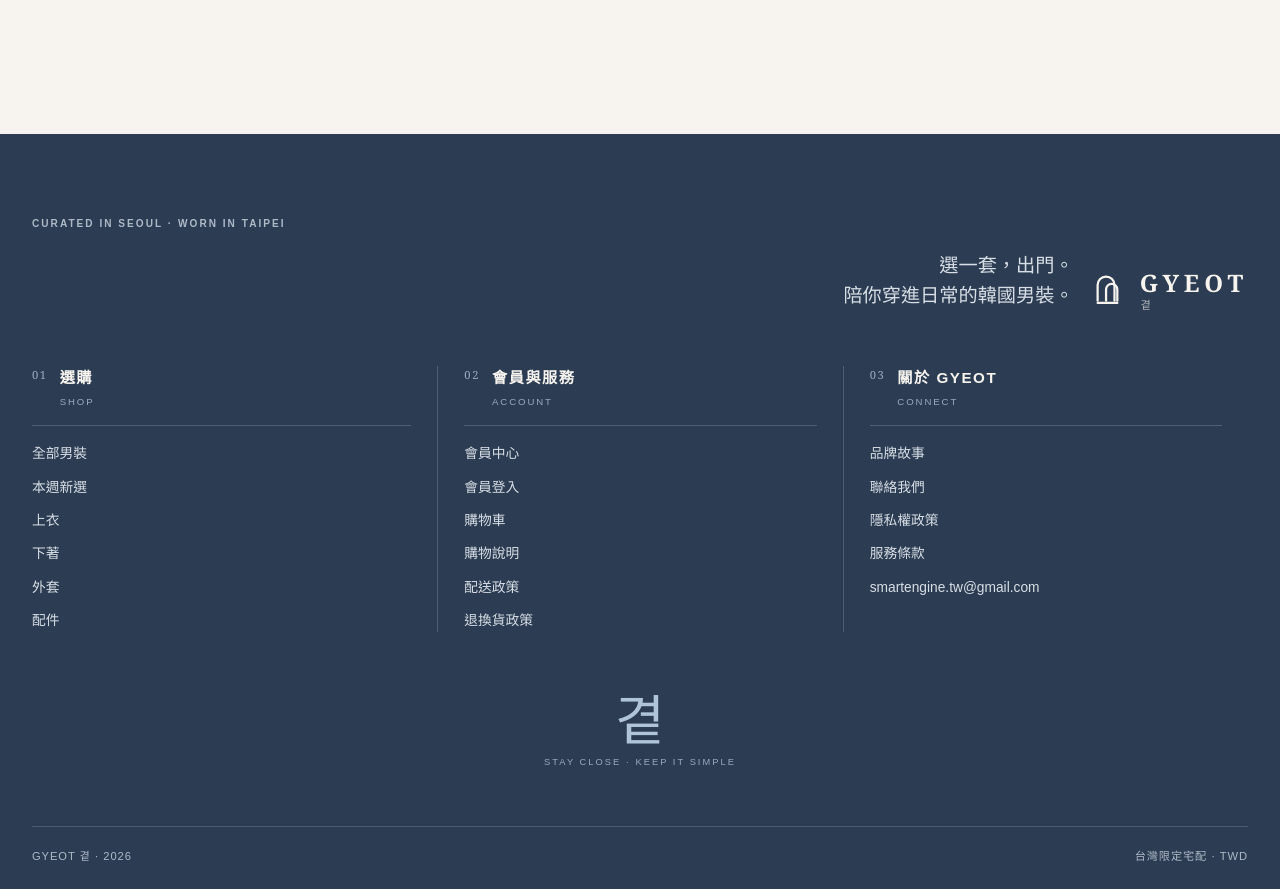
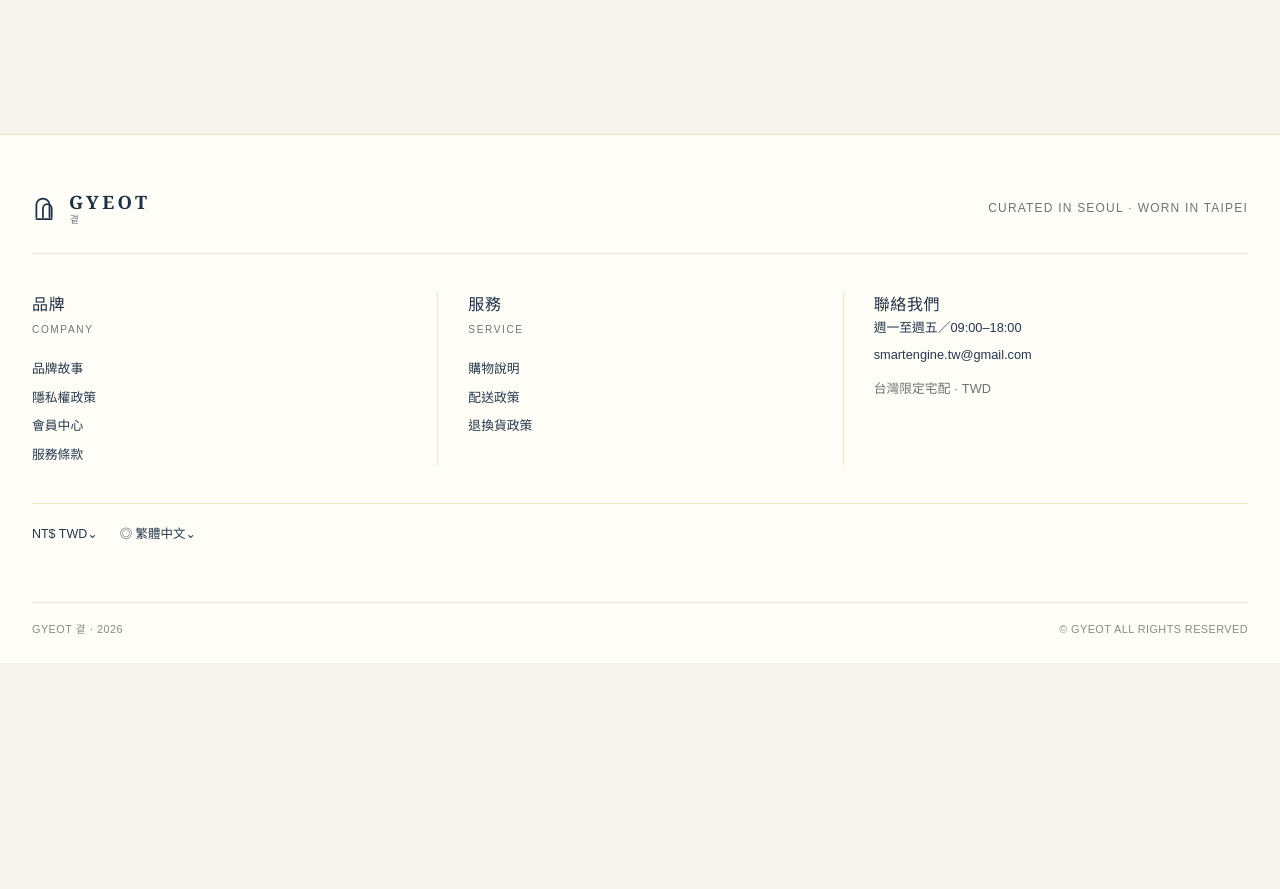
Before and after one commit to smartenginetw-oss/korean-selection-store, a Next.js app: page / in a window 1280 px wide. Shown: the part 2120-3009 px from the top of the page. After the commit the page ends 2783 px from the top, so only its background shows below. Built offline with nearby package versions, Linux system fonts and the light colour scheme; no server answers; the database is empty.

Commit message:
style: refresh storefront footer

```diff
--- a/src/components/store-footer.module.css
+++ b/src/components/store-footer.module.css
@@ -1,32 +1,27 @@
-.footer { margin-top: 72px; padding: 68px 0 24px; background: #2c3d53; color: #f7f4ef; }
-.inner { display: grid; gap: 56px; }
-.intro { display: grid; gap: 18px; }
-.intro :global(.eyebrow) { color: #aeb9c6; font-size: .63rem; letter-spacing: .2em; }
-.intro :global(.lockup) { width: fit-content; }
-.intro p { margin: 0; color: #d8dee5; font-family: Georgia, "Noto Serif TC", serif; font-size: 1.2rem; line-height: 1.55; }
-.columns { display: grid; gap: 38px; }
+.footer { margin-top: 72px; padding: 42px 0 24px; border-top: 1px solid #e9dfbc; background: #fffdf7; color: #1f3045; }
+.inner { display: grid; gap: 38px; }
+.footerBrand { display: flex; align-items: center; justify-content: space-between; gap: 20px; padding-bottom: 28px; border-bottom: 1px solid #eee5c9; }
+.footerBrand p { margin: 0; color: #6e7477; font-size: .75rem; letter-spacing: .1em; text-transform: uppercase; }
+.columns { display: grid; gap: 34px; }
 .column { min-width: 0; }
-.columnHeading { display: flex; gap: 12px; align-items: start; padding-bottom: 16px; border-bottom: 1px solid rgb(219 227 235 / 20%); }
-.columnHeading > span { color: #9baabd; font-family: Georgia, serif; font-size: .7rem; letter-spacing: .14em; }
-.columnHeading > div { display: grid; gap: 3px; }
-.columnHeading strong { color: #f7f4ef; font-size: .95rem; letter-spacing: .1em; }
-.columnHeading small { color: #9baabd; font-size: .6rem; letter-spacing: .2em; }
-.linkList { display: grid; gap: 11px; padding-top: 17px; }
-.linkList a { width: fit-content; color: #d8dee5; font-size: .86rem; transition: color 180ms ease, transform 180ms ease; }
-.linkList a:hover { color: white; transform: translateX(3px); }
-.signature { display: grid; justify-items: center; gap: 8px; padding-top: 4px; color: #9baabd; }
-.signature span { color: #afc4d8; font-family: Georgia, "Noto Serif TC", serif; font-size: 3.4rem; line-height: 1; }
-.signature small { font-size: .58rem; letter-spacing: .22em; }
-.bottom { display: flex; justify-content: space-between; gap: 16px; padding-top: 20px; border-top: 1px solid rgb(219 227 235 / 20%); color: #aeb9c6; font-size: .7rem; letter-spacing: .08em; }
+.columnHeading { display: grid; gap: 4px; margin-bottom: 20px; }
+.columnHeading strong, .column h2 { margin: 0; color: #1f3045; font-size: 1rem; font-weight: 500; letter-spacing: .04em; }
+.columnHeading small { color: #6e7477; font-size: .63rem; letter-spacing: .16em; }
+.linkList, .contact { display: grid; gap: 9px; }
+.linkList a, .contact p, .contact a, .contact span { margin: 0; color: #26384c; font-size: .8rem; line-height: 1.55; }
+.linkList a:hover, .contact a:hover { color: #9b7b4b; }
+.contact { gap: 7px; }
+.contact span { margin-top: 7px; color: #6e7477; }
+.meta { display: flex; flex-wrap: wrap; gap: 22px; padding: 20px 0; border-top: 1px solid #eee5c9; color: #26384c; font-size: .78rem; }
+.bottom { display: flex; justify-content: space-between; gap: 16px; padding-top: 18px; border-top: 1px solid #eee5c9; color: #8b8b86; font-size: .68rem; letter-spacing: .04em; }
 @media (min-width: 768px) {
-  .footer { padding-top: 82px; }
-  .intro { grid-template-columns: 1fr auto; align-items: end; }
-  .intro :global(.eyebrow) { grid-column: 1 / -1; }
-  .intro :global(.lockup) { grid-row: 2; }
-  .intro p { grid-row: 2; text-align: right; }
+  .footer { padding-top: 58px; }
   .columns { grid-template-columns: repeat(3, 1fr); gap: 0; }
-  .column { padding-inline: 26px; }
+  .column { padding-inline: 30px; }
   .column:first-child { padding-left: 0; }
-  .column + .column { border-left: 1px solid rgb(219 227 235 / 20%); }
+  .column + .column { border-left: 1px solid #eee5c9; }
 }
-@media (max-width: 560px) { .bottom { flex-direction: column; gap: 6px; } }
+@media (max-width: 560px) {
+  .footerBrand { align-items: start; flex-direction: column; }
+  .bottom { flex-direction: column; gap: 6px; }
+}
--- a/src/components/store-footer.tsx
+++ b/src/components/store-footer.tsx
@@ -3,19 +3,14 @@
 import type { StoreSettings } from "@/lib/store-settings";
 import styles from "./store-footer.module.css";
 
-const shopLinks = [
-  ["全部男裝", "/products"],
-  ["本週新選", "/products?sort=newest"],
-  ["上衣", "/products?category=tops"],
-  ["下著", "/products?category=bottoms"],
-  ["外套", "/products?category=outerwear"],
-  ["配件", "/products?category=accessories"],
+const companyLinks = [
+  ["品牌故事", "/about"],
+  ["隱私權政策", "/privacy"],
+  ["會員中心", "/account"],
+  ["服務條款", "/terms"],
 ] as const;
 
-const memberLinks = [
-  ["會員中心", "/account"],
-  ["會員登入", "/login"],
-  ["購物車", "/cart"],
+const serviceLinks = [
   ["購物說明", "/shopping-guide"],
   ["配送政策", "/shipping"],
   ["退換貨政策", "/returns"],
@@ -24,43 +19,33 @@
 export function StoreFooter({ settings }: { settings: Pick<StoreSettings, "brandName" | "supportEmail"> }) {
   return <footer className={styles.footer}>
     <div className={`container ${styles.inner}`}>
-      <div className={styles.intro}>
-        <div className="eyebrow">Curated in Seoul · Worn in Taipei</div>
-        <BrandLockup size="lg" />
-        <p>選一套，出門。<br />陪你穿進日常的韓國男裝。</p>
+      <div className={styles.footerBrand}>
+        <BrandLockup href="/" size="md" />
+        <p>Curated in Seoul · Worn in Taipei</p>
       </div>
 
       <div className={styles.columns}>
-        <FooterColumn index="01" title="選購" english="SHOP" links={shopLinks} />
-        <FooterColumn index="02" title="會員與服務" english="ACCOUNT" links={memberLinks} />
-        <div className={styles.column}>
-          <div className={styles.columnHeading}><span>03</span><div><strong>關於 GYEOT</strong><small>CONNECT</small></div></div>
-          <div className={styles.linkList}>
-            <Link href="/about">品牌故事</Link>
-            <Link href="/contact">聯絡我們</Link>
-            <Link href="/privacy">隱私權政策</Link>
-            <Link href="/terms">服務條款</Link>
-            <a href={`mailto:${settings.supportEmail}`}>{settings.supportEmail}</a>
-          </div>
-        </div>
+        <FooterColumn title="品牌" english="COMPANY" links={companyLinks} />
+        <FooterColumn title="服務" english="SERVICE" links={serviceLinks} />
+        <div className={styles.column}><h2>聯絡我們</h2><div className={styles.contact}><p>週一至週五／09:00–18:00</p><a href={`mailto:${settings.supportEmail}`}>{settings.supportEmail}</a><span>台灣限定宅配 · TWD</span></div></div>
       </div>
 
-      <div className={styles.signature} aria-hidden="true">
-        <span>곁</span>
-        <small>STAY CLOSE · KEEP IT SIMPLE</small>
+      <div className={styles.meta} aria-label="商店語言與幣別">
+        <span>NT$ TWD⌄</span>
+        <span>◎ 繁體中文⌄</span>
       </div>
 
       <div className={styles.bottom}>
         <span>{settings.brandName} 곁 · 2026</span>
-        <span>台灣限定宅配 · TWD</span>
+        <span>© {settings.brandName} ALL RIGHTS RESERVED</span>
       </div>
     </div>
   </footer>;
 }
 
-function FooterColumn({ index, title, english, links }: { index: string; title: string; english: string; links: readonly (readonly [string, string])[] }) {
+function FooterColumn({ title, english, links }: { title: string; english: string; links: readonly (readonly [string, string])[] }) {
   return <div className={styles.column}>
-    <div className={styles.columnHeading}><span>{index}</span><div><strong>{title}</strong><small>{english}</small></div></div>
+    <div className={styles.columnHeading}><strong>{title}</strong><small>{english}</small></div>
     <div className={styles.linkList}>{links.map(([label, href]) => <Link href={href} key={href}>{label}</Link>)}</div>
   </div>;
 }
```
